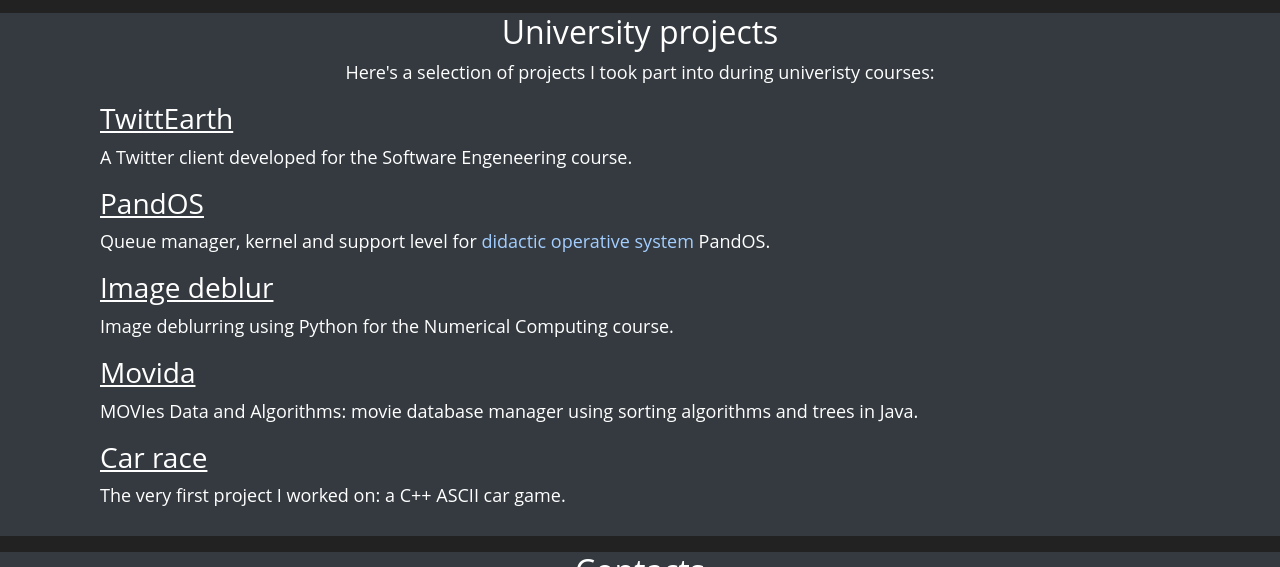
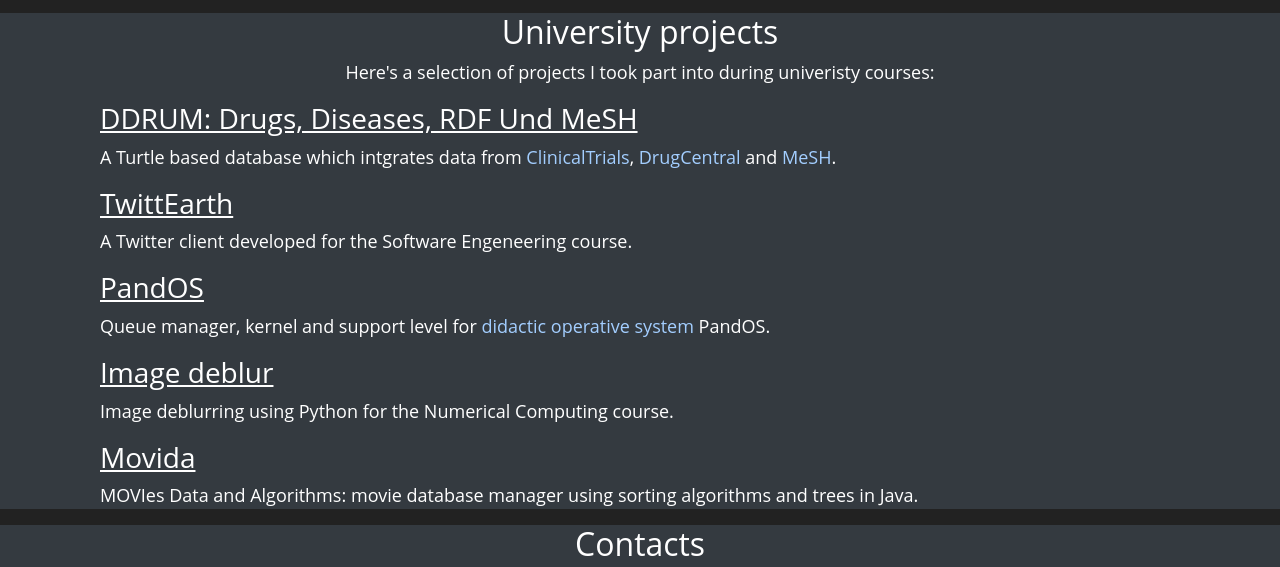
Before and after one commit to AndreSkin/andreskin.github.io, a plain HTML site: page index.html in a window 1280 px wide. Shown: the part 849-1416 px from the top of the page. Drawn offline with nearby package versions, Linux system fonts and the light colour scheme.

Commit message:
Update index.html

```diff
--- a/index.html
+++ b/index.html
@@ -86,16 +86,17 @@
       <p class="text-center">Here's a selection of projects I took part into during univeristy courses:</p>
 
       <div class="container proj">
+        <h3> <a href="https://github.com/AndreSkin/DDRUM" >DDRUM: Drugs, Diseases, RDF Und MeSH</a></h3>
+        <p>A Turtle based database which intgrates data from <a href="https://clinicaltrials.gov/">ClinicalTrials</a>, <a href="https://drugcentral.org/">DrugCentral</a>
+          and <a href="https://www.ncbi.nlm.nih.gov/mesh/">MeSH</a>.&nbsp; </p>
         <h3><a href="https://github.com/AndreSkin/progetto_TwittEarth" >TwittEarth</a></h3>
         <p>A Twitter client developed for the Software Engeneering course.</p>
         <h3> <a href="https://github.com/AndreSkin/progetto_PandOs" >PandOS</a></h3>
-        <p>Queue manager, kernel and support level for <a href="http://wiki.virtualsquare.org/#!education/pandos.md" > didactic operative system</a> PandOS.</p>
+        <p>Queue manager, kernel and support level for <a href="https://wiki.virtualsquare.org/#/education/pandos" > didactic operative system</a> PandOS.</p>
         <h3> <a href="https://github.com/AndreSkin/progetto_deblur" >Image deblur</a></h3>
         <p>Image deblurring using Python for the Numerical Computing course. </p>
         <h3> <a href="https://github.com/AndreSkin/progetto_movida" >Movida</a></h3>
         <p>MOVIes Data and Algorithms: movie database manager using sorting algorithms and trees in Java.</p>
-        <h3> <a href="https://github.com/AndreSkin/progetto_car-race" >Car race</a></h3>
-        <p>The very first project I worked on: a C++ ASCII car game.<br> &nbsp; </p>
     </div>
 
     </div>
```
